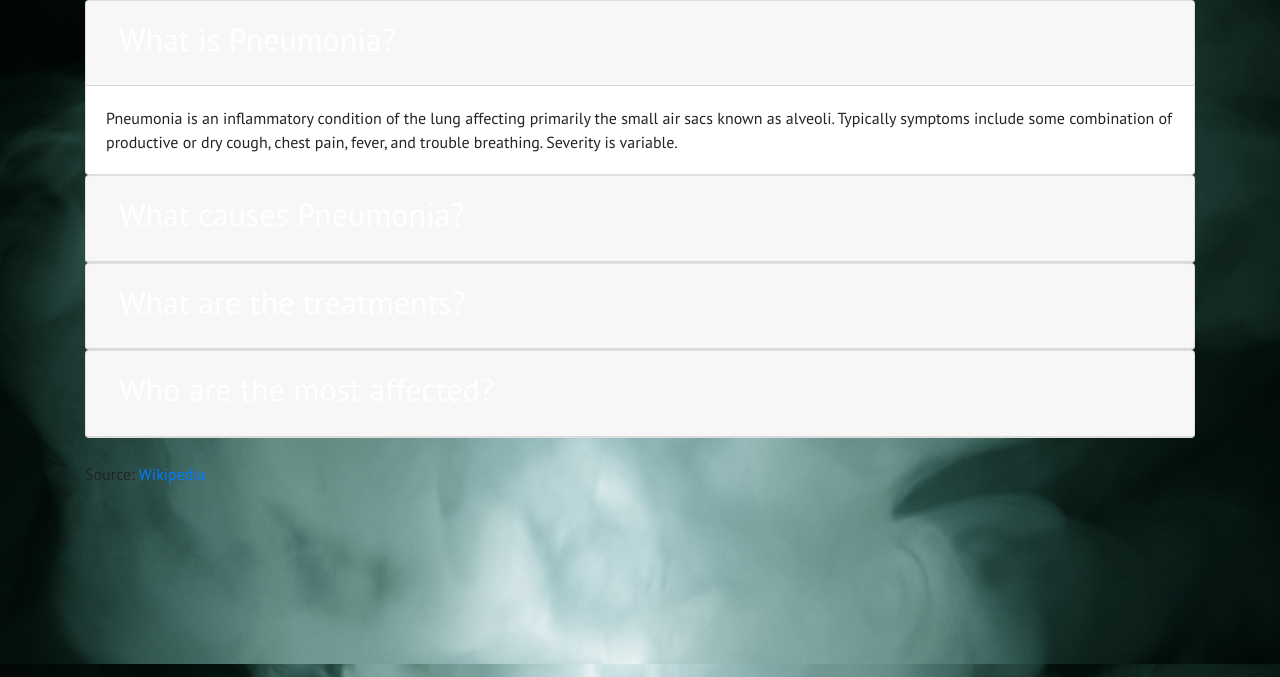
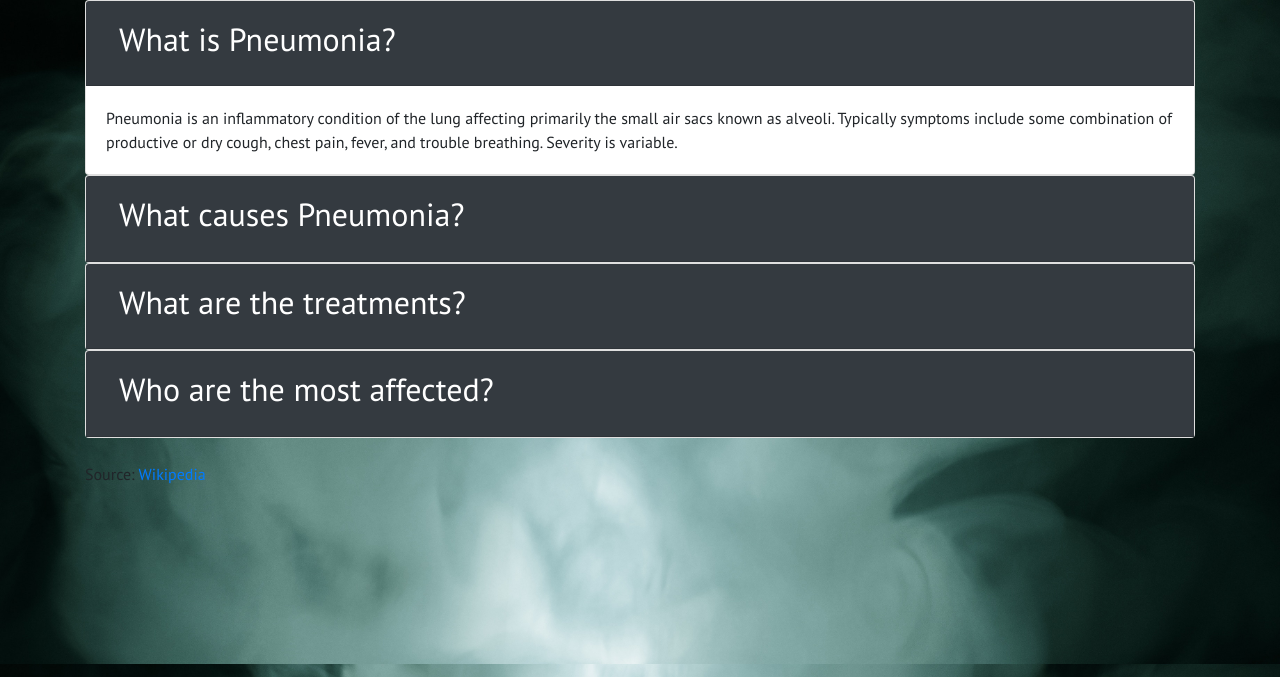
Before and after one commit to Manjaka97/pneumonia.elvnosix, a Flask app: page /pneumonia in a window 1280 px wide. Shown: the part 56-733 px from the top of the page. Run offline with Flask 2, Linux system fonts and the light colour scheme; some libraries are stand-ins or nearby versions.

Commit message:
fixed pneumonia headers

```diff
--- a/templates/pneumonia.html
+++ b/templates/pneumonia.html
@@ -53,7 +53,7 @@
 	<div class="container">
 		<div id="accordion">
 	  <div class="card">
-	    <div class="card-header" id="headingOne">
+	    <div class="card-header bg-dark" id="headingOne">
 	      <h5 class="mb-0">
 	        <button class="btn btn-link" data-toggle="collapse" data-target="#collapseOne" aria-expanded="true" aria-controls="collapseOne">
 	          <h2 class="question">What is Pneumonia?</h2>
@@ -68,7 +68,7 @@
 	    </div>
 	  </div>
 	  <div class="card">
-	    <div class="card-header" id="headingTwo">
+	    <div class="card-header bg-dark" id="headingTwo">
 	      <h5 class="mb-0">
 	        <button class="btn btn-link collapsed" data-toggle="collapse" data-target="#collapseTwo" aria-expanded="false" aria-controls="collapseTwo">
 	          <h2 class="question">What causes Pneumonia?</h2>
@@ -83,7 +83,7 @@
 	    </div>
 	  </div>
 	  <div class="card">
-	    <div class="card-header" id="headingThree">
+	    <div class="card-header bg-dark" id="headingThree">
 	      <h5 class="mb-0">
 	        <button class="btn btn-link collapsed" data-toggle="collapse" data-target="#collapseThree" aria-expanded="false" aria-controls="collapseThree">
 	          <h2 class="question">What are the treatments?</h2>
@@ -97,7 +97,7 @@
 	    </div>
 	  </div>
 	  <div class="card">
-	    <div class="card-header" id="headingFour">
+	    <div class="card-header bg-dark" id="headingFour">
 	      <h5 class="mb-0">
 	        <button class="btn btn-link collapsed" data-toggle="collapse" data-target="#collapseThree" aria-expanded="false" aria-controls="collapseThree">
 	          <h2 class="question">Who are the most affected?</h2>
```
